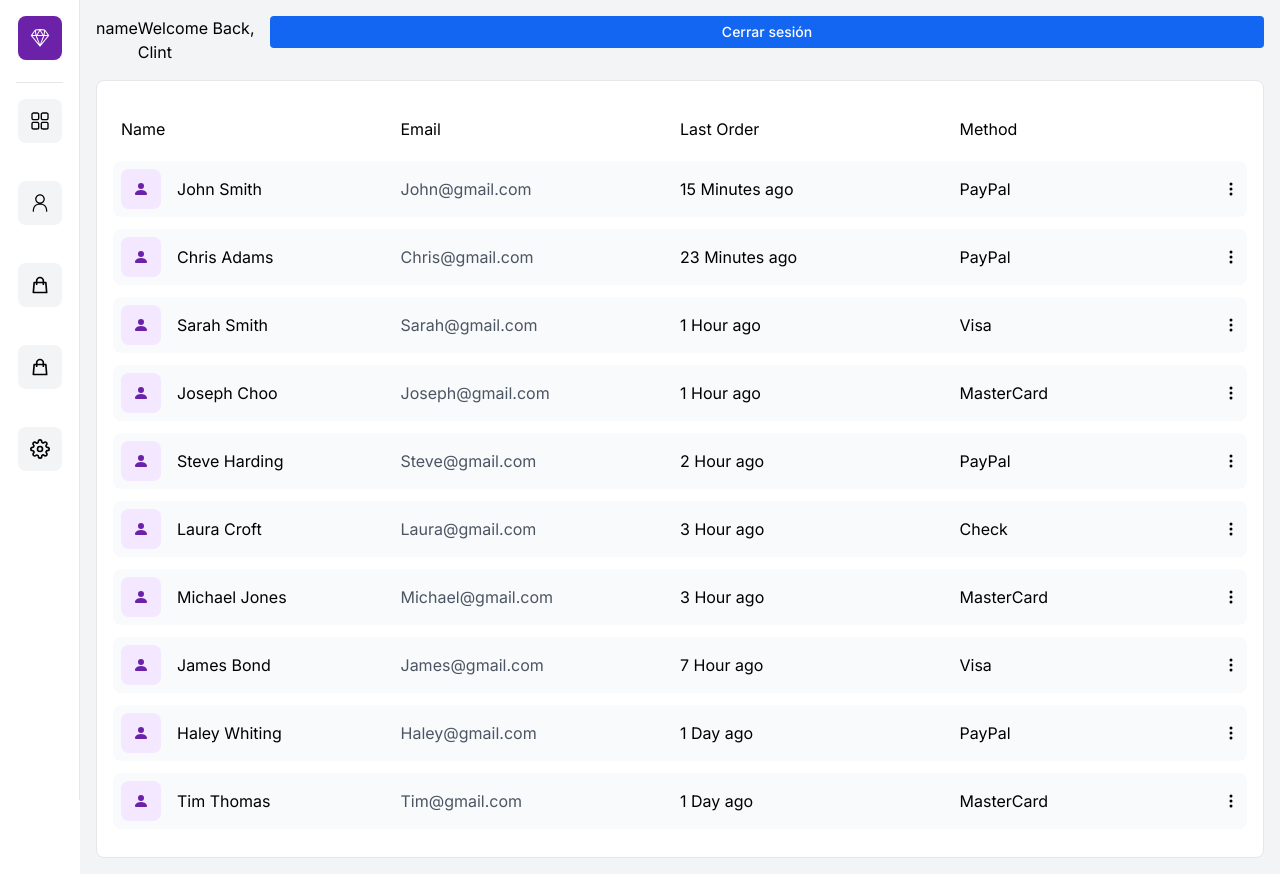
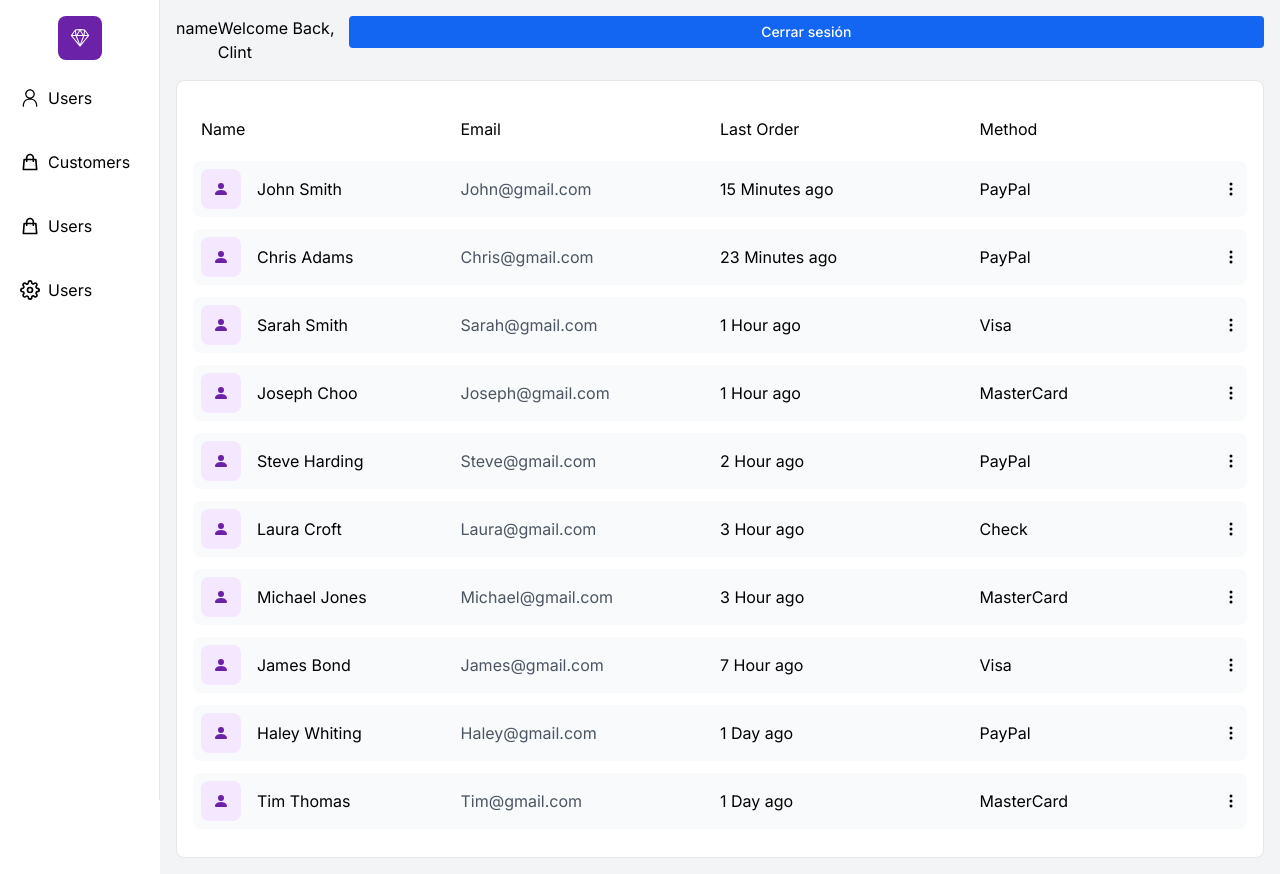
Before and after one commit to luig2-prog/my-app, a Next.js app: page /dashboard/customers in a window 1280 px wide. Built offline with nearby package versions, Linux system fonts and the light colour scheme.

Commit message:
✨ Se modifica sidebar

```diff
--- a/src/app/dashboard/customers/page.tsx
+++ b/src/app/dashboard/customers/page.tsx
@@ -8,7 +8,7 @@ const customers = () => {
     <div className='bg-gray-100 min-h-screen'>
       <Header name="Customer"/>
       <div className='p-4'>
-        <div className='w-full m-auto p-4 border rounded-lg bg-white overflow-y-auto'>
+        <div className='m-auto p-4 border rounded-lg bg-white overflow-y-auto'>
           <div className='my-3 p-2 grid md:grid-cols-4 sm:grid-cols-3 grid-cols-2 items-center justify-between cursor-pointer'>
             <span>Name</span>
             <span className='sm:text-left text-right'>Email</span>
--- a/src/app/dashboard/layout.tsx
+++ b/src/app/dashboard/layout.tsx
@@ -1,5 +1,5 @@
 // import './globals.css'
-import Sidebar from '@/components/Sidebar';
+import Sidebar from '@/components/sidebar';
 import type { Metadata } from 'next'
 import { Inter } from 'next/font/google'
 import Script from 'next/script';
--- a/src/app/page.tsx
+++ b/src/app/page.tsx
@@ -1,4 +1,4 @@
-import { LoginForm } from '@/components/LoginForm';
+import { LoginForm } from '@/components/login-form';
 import Image from 'next/image';
 import React from 'react';
 
@@ -16,13 +16,14 @@ const login = () => {
               height={300}
             />
           </div>
-          <div className="md:w-8/12 lg:ml-6 lg:w-5/12">
+          <div className="md:w-8/12 lg:ml-6 h-1/2 lg:w-5/12 block rounded-lg bg-white p-6
+              shadow-[0_2px_15px_-3px_rgba(0,0,0,0.07),0_10px_20px_-2px_rgba(0,0,0,0.04)]">
             <LoginForm />
           </div>
         </div>
       </div >
     </section >
-  );
-};
+  )
+}
 
 export default login;
--- a/src/components/Sidebar.tsx
+++ b/src/components/Sidebar.tsx
@@ -1,7 +1,6 @@
 import React from 'react';
 import Link from 'next/link';
-import Image from 'next/image';
-import { RxSketchLogo, RxDashboard, RxPerson } from 'react-icons/rx';
+import { RxSketchLogo, RxPerson } from 'react-icons/rx';
 import { HiOutlineShoppingBag } from 'react-icons/hi';
 import { FiSettings } from 'react-icons/fi';
 
@@ -13,42 +12,44 @@ interface LayoutProps {
 const Sidebar: React.FC<LayoutProps> = ({ children }) => {
   return (
     <div className='flex'>
-      <div className='fixed w-20 h-screen p-4 bg-white border-r-[1px] flex flex-col justify-between'>
+      <div className='fixed w-40 h-screen pt-4 p-2 bg-white border-r-[1px] flex flex-col justify-between'>
         <div className='flex flex-col items-center'>
           <Link href='/dashboard'>
             <div className='bg-purple-800 text-white p-3 rounded-lg inline-block'>
               <RxSketchLogo size={20} />
             </div>
           </Link>
-          <span className='border-b-[1px] border-gray-200 w-full p-2'></span>
-          <Link href='/dashboard'>
-            <div className='bg-gray-100 hover:bg-gray-200 cursor-pointer my-4 p-3 rounded-lg inline-block'>
-              <RxDashboard size={20} />
-            </div>
-          </Link>
-          <Link href='/dashboard/customers'>
-            <div className='bg-gray-100 hover:bg-gray-200 cursor-pointer my-4 p-3 rounded-lg inline-block'>
+          <Link href='/dashboard/customers' className='w-full flex items-center
+            hover:bg-gray-200 cursor-pointer p-3 rounded-lg'>
+            <div className='inline-block'>
               <RxPerson size={20} />
             </div>
+            <span className='p-2'>Users</span>
           </Link>
-          <Link href='/dashboard/orders'>
-            <div className='bg-gray-100 hover:bg-gray-200 cursor-pointer my-4 p-3 rounded-lg inline-block'>
+          <Link href='/dashboard/orders' className='w-full flex items-center
+            hover:bg-gray-200 cursor-pointer p-3 rounded-lg'>
+            <div className='inline-block'>
               <HiOutlineShoppingBag size={20} />
             </div>
+            <span className='p-2'>Customers</span>
           </Link>
-          <Link href='/dashboard/orders_men'>
-            <div className='bg-gray-100 hover:bg-gray-200 cursor-pointer my-4 p-3 rounded-lg inline-block'>
+          <Link href='/dashboard/orders_men' className='w-full flex items-center
+            hover:bg-gray-200 cursor-pointer p-3 rounded-lg'>
+            <div className='inline-block'>
               <HiOutlineShoppingBag size={20} />
             </div>
+            <span className='p-2'>Users</span>
           </Link>
-          <Link href='/dashboard'>
-            <div className='bg-gray-100 hover:bg-gray-200 cursor-pointer my-4 p-3 rounded-lg inline-block'>
+          <Link href='/dashboard' className='w-full flex items-center
+            hover:bg-gray-200 cursor-pointer p-3 rounded-lg'>
+            <div className='inline-block'>
               <FiSettings size={20} />
             </div>
+            <span className='p-2'>Users</span>
           </Link>
         </div>
       </div>
-      <main className='ml-20 w-full'>{children}</main>
+      <main className='w-full ml-40'>{children}</main>
     </div>
   );
 };
--- a/src/components/LoginForm.tsx
+++ b/src/components/login-form.tsx
@@ -8,6 +8,14 @@ import { login } from '@/app/services/login';
 
 export const LoginForm = () => {
     const router = useRouter();
+
+    const onSubmit = () => {
+        const cookieName = 'myTokenName'
+        Cookies.set(cookieName, 'prueba')
+        console.log(Cookies.get(cookieName));
+        router.push('/dashboard')
+    }
+
     const [usernameLogin, setUsernameLogin] = useState<string>('');
     const [passwordLogin, setPasswordLogin] = useState<string>('');
 
@@ -70,24 +78,18 @@ export const LoginForm = () => {
                     onChange={handlePasswordChange}
                 />
             </div>
-            {/* Forgot password link */}
             {/* Submit button */}
-            <button type="submit">ok</button>
+            {/* <button type="submit">ok</button>
             <a
                 href="#!"
                 className="text-center text-primary transition duration-150 ease-in-out hover:text-primary-600 focus:text-primary-600 active:text-primary-700 light:text-primary-400 light:hover:text-primary-500 light:focus:text-primary-500 light:active:text-primary-600"
             >
                 Forgot password?
-            </a>
+            </a> */}
             <Button backgroundColor="#1266f1"
-                label="Buttonsss"
-                onClick={() => {
-                    const cookieName = 'myTokenName'
-                    Cookies.set(cookieName, 'prueba')
-                    console.log(Cookies.get(cookieName));
-                    router.push('/dashboard')
-                }}
+                label="Ingresar"
+                onClick={onSubmit}
             />
         </form>
-    );
+    )
 }
--- a/src/stories/Button.tsx
+++ b/src/stories/Button.tsx
@@ -19,6 +19,8 @@ interface ButtonProps {
    */
   label: string;
 
+  type?: 'submit' | 'reset' | 'button' | undefined;
+
   color?: string;
   /**
    * Optional click handler
@@ -35,12 +37,13 @@ export const Button = ({
   backgroundColor,
   label,
   color,
+  type,
   ...props
 }: ButtonProps) => {
   const mode = primary ? 'storybook-button--primary' : 'storybook-button--secondary';
   return (
     <button
-      type="button"
+      type={type}
       className={['storybook-button', `storybook-button--${size}`, `inline-block w-full rounded bg-primary px-7 pb-2.5 pt-3 text-sm
         font-medium uppercase leading-normal text-white shadow-[0_4px_9px_-4px_#3b71ca]
         transition duration-150 ease-in-out hover:bg-[#1266f1]
```
Also changed, not shown: src/components/sidebar-bk/sidebar.tsx (renamed from src/components/sidebar/sidebar.tsx).
